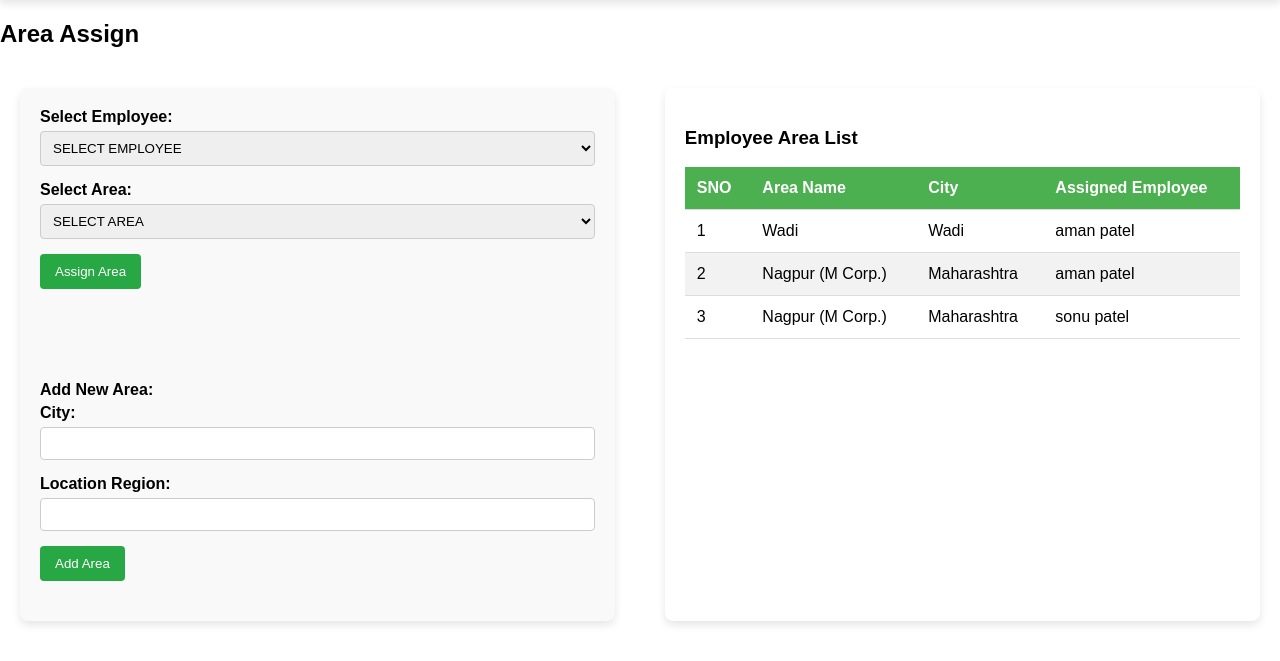
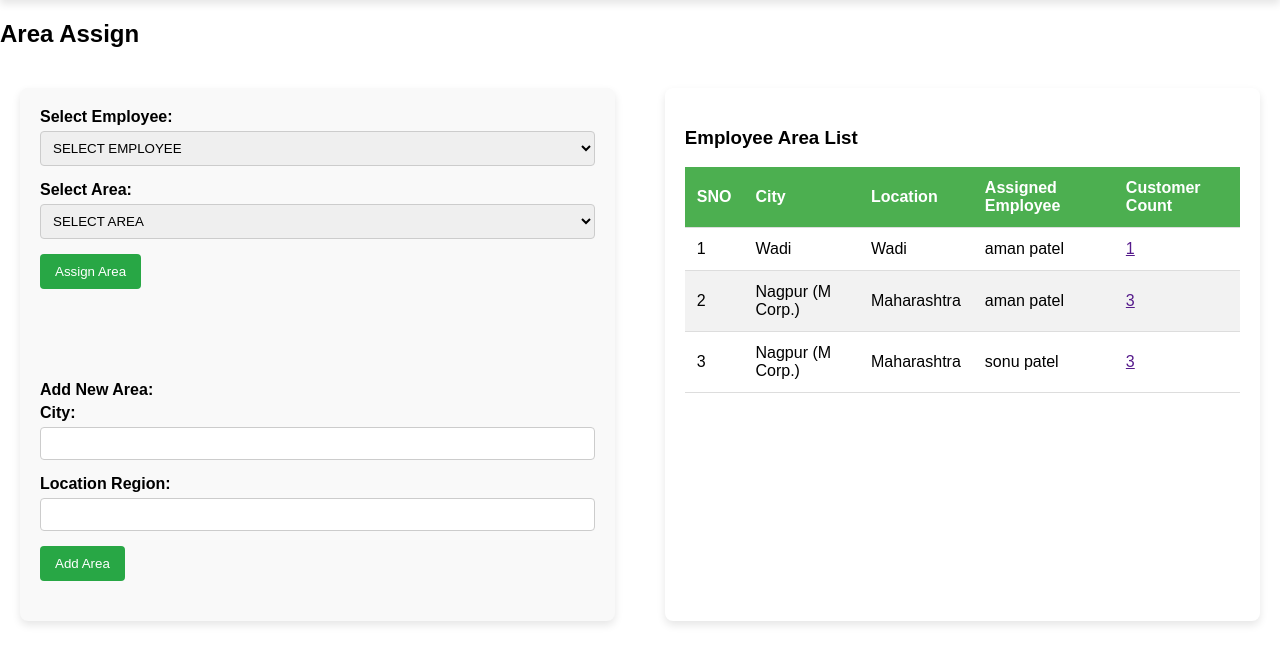
Before and after one commit to techamanpatel/water, a Flask app: page /area in a window 1280 px wide. Shown: the part 64-725 px from the top of the page. Run offline with Flask 3, Linux system fonts and the light colour scheme; data comes from the database, SQL or seed files in the repository.

Commit message:
i am best

```diff
--- a/employees.py
+++ b/employees.py
@@ -67,16 +67,18 @@ def get_employee_location_info():
     conn = sqlite3.connect('db.db')
     cursor = conn.cursor()
 
-    # Fetch the areas along with the employee information
+    # Fetch areas along with employee information and customer count
     cursor.execute('''
-        SELECT locations.city, locations.location,
+        SELECT locations.city,
+               locations.location,
                COALESCE(employees.first_name || ' ' || employees.last_name, 'Not Yet') AS employee_name,
-               locations.id  -- Make sure to include the location_id
+               locations.id,  -- Location ID
+               (SELECT COUNT(*) FROM customers WHERE customers.location_id = locations.id) AS customer_count  -- Customer count
         FROM locations
         LEFT JOIN employee_locations ON locations.id = employee_locations.location_id
         LEFT JOIN employees ON employees.emp_id = employee_locations.emp_id
     ''')
-    employee_areas = cursor.fetchall()  # This will now include the location_id
+    employee_areas = cursor.fetchall()
     conn.close()
     return employee_areas
 
--- a/templates/area.html
+++ b/templates/area.html
@@ -193,10 +193,10 @@ input, select {
                 <thead>
                     <tr>
                         <th>SNO</th>
-                        <th>Area Name</th>
                         <th>City</th>
+                        <th>Location</th>
                         <th>Assigned Employee</th>
-                        <!-- <th>Delete</th> New Delete Column -->
+                        <th>Customer Count</th> <!-- New Column for Customer Count -->
                     </tr>
                 </thead>
                 <tbody>
@@ -204,14 +204,14 @@ input, select {
                         {% for area in employee_areas %}
                             <tr>
                                 <td>{{ loop.index }}</td>
-                                <td>{{ area[0] }}</td> <!-- Area Name (city) -->
-                                <td>{{ area[1] }}</td> <!-- Location Name -->
+                                <td>{{ area[0] }}</td> <!-- City -->
+                                <td>{{ area[1] }}</td> <!-- Location -->
                                 <td>{{ area[2] }}</td> <!-- Assigned Employee Name or 'Not Yet' -->
-                                <!-- <td>
-                                    <a href="{{ url_for('delete_location', location_id=area[3]) }}">
-                                        <button type="button" class="btn btn-danger">Delete</button>
+                                <td>
+                                    <a href="">
+                                        {{ area[4] }} <!-- Customer Count as link -->
                                     </a>
-                                </td> Delete Button with location_id -->
+                                </td>
                             </tr>
                         {% endfor %}
                     {% else %}
@@ -222,6 +222,7 @@ input, select {
                 </tbody>
             </table>
 
+
         </div>
     </div>
 </body>
```
